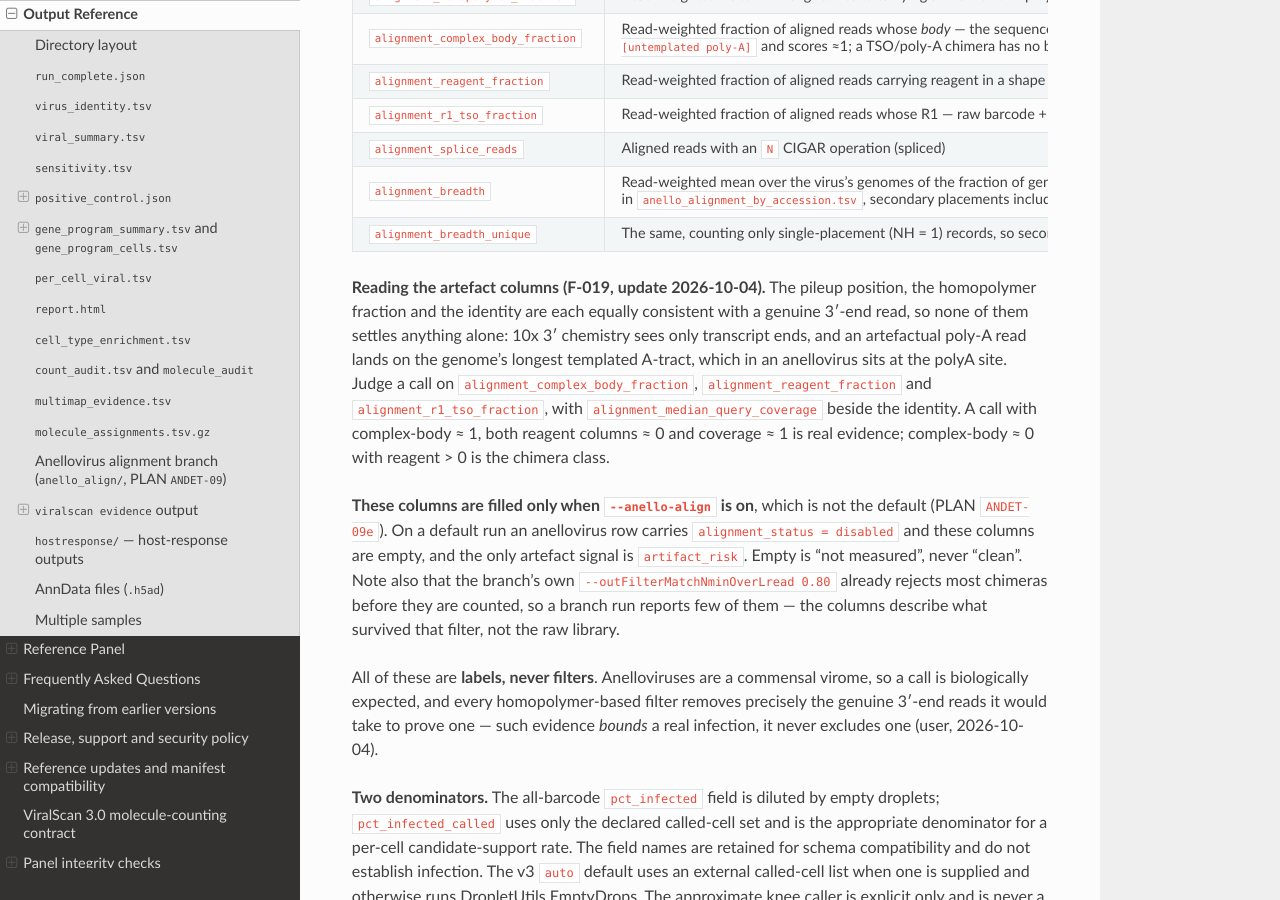
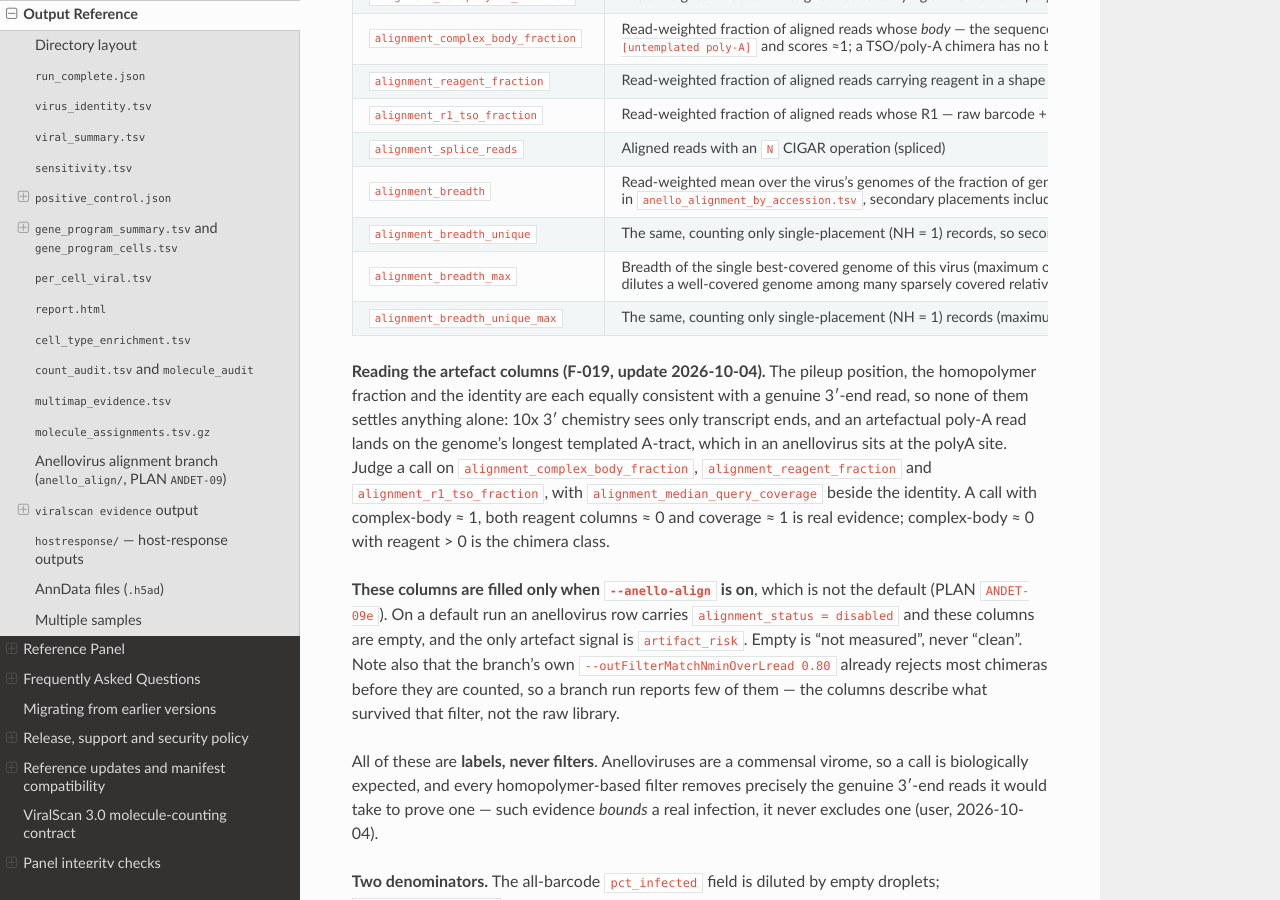
Before and after one commit to mdmanurung/ViralScan, a Sphinx documentation site: the page built from docs/output_reference.md, in a window 1280 px wide and 900 px high, scrolled down 6043 px. Built offline with Sphinx 7.4.7 and the Read the Docs theme 3.1.0, drawn with Linux system fonts in a browser that asks for light colours.

Commit message:
docs(output): document alignment_breadth_max and alignment_breadth_unique_max
Co-Authored-By: Claude Sonnet 5.5 <noreply@anthropic.com>

```diff
--- a/docs/output_reference.md
+++ b/docs/output_reference.md
@@ -229,6 +229,8 @@ alignment branch below.
 | `alignment_splice_reads` | Aligned reads with an `N` CIGAR operation (spliced) | observation |
 | `alignment_breadth` | Read-weighted mean over the virus's genomes of the fraction of genome bases covered by any aligned record (`breadth` in `anello_alignment_by_accession.tsv`, secondary placements included). **A label, never a gate**: 5′ capture concentrates true reads near the start site, so a low value does not argue against a call, and the F-005 ≤3.41 % line is not applied. Anellovirus alignment branch only (off by default); empty otherwise and for rows without breadth | diagnostic flag |
 | `alignment_breadth_unique` | The same, counting only single-placement (NH = 1) records, so secondary placements cannot make related genomes look covered. Same caveats; not a gate | diagnostic flag |
+| `alignment_breadth_max` | Breadth of the single best-covered genome of this virus (maximum of the per-accession `breadth`, circular-safe: positions are taken modulo the genome length). The read-weighted mean in `alignment_breadth` dilutes a well-covered genome among many sparsely covered relatives; this does not. Reporting only: not a gate, no call changes. Anellovirus alignment branch only; empty otherwise | diagnostic flag |
+| `alignment_breadth_unique_max` | The same, counting only single-placement (NH = 1) records (maximum of `breadth_unique`). Reporting only | diagnostic flag |
 
 **Reading the artefact columns (F-019, update 2026-10-04).** The pileup
 position, the homopolymer fraction and the identity are each equally consistent
```
